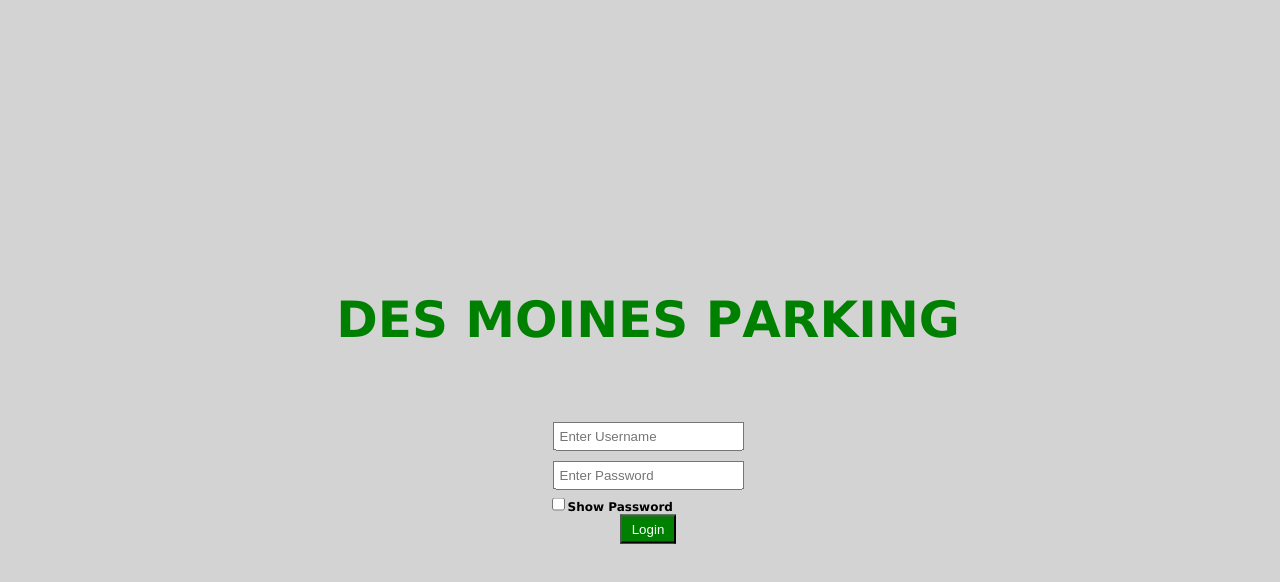
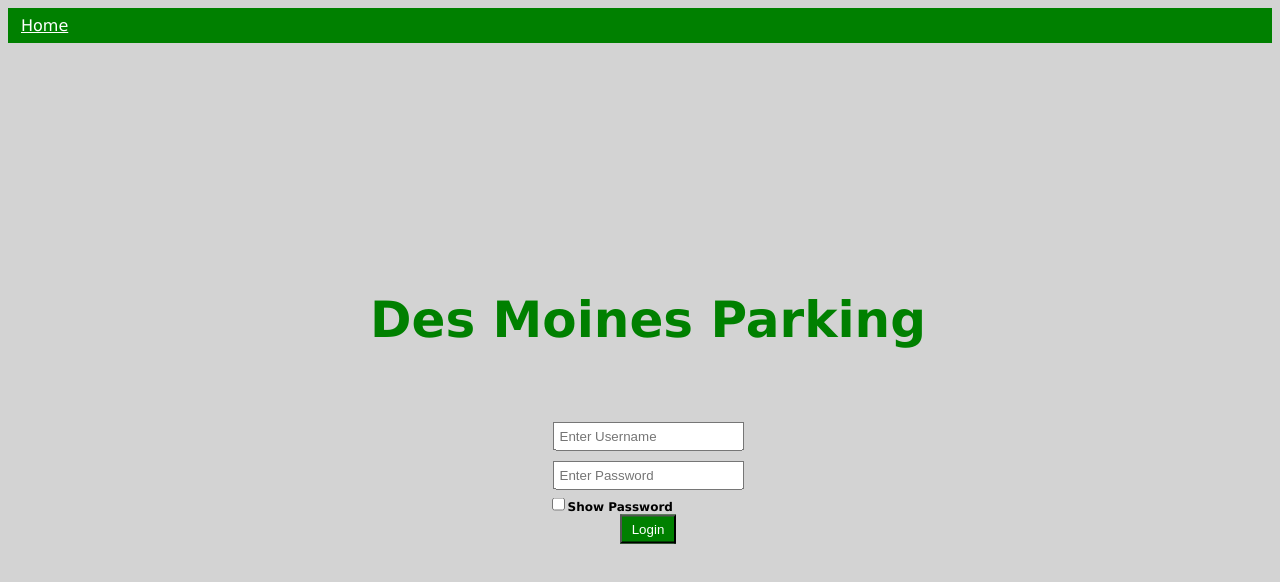
Before and after one commit to kalanimangin/CACS2.github.io, a plain HTML site: page index.html in a window 1280 px wide. Drawn offline with Linux system fonts and the light colour scheme.

Commit message:
add temporary button to navigate to home page

```diff
--- a/css/index.css
+++ b/css/index.css
@@ -16,8 +16,6 @@ body {
   font-weight: 900;
   color: green;
   font-size: 50px;
-  cursor: pointer;
-  transition: 0.5s ease-in;
 }
 
 .login {
@@ -27,6 +25,7 @@ body {
   width: 100%;
   display: flex;
   justify-content: center;
+  cursor: pointer;
 }
 
 .input {
@@ -45,3 +44,17 @@ button {
   font-weight: 900px;
   cursor:pointer;
 }
+
+a {
+  border-style: solid;
+  border-color: green;
+  color: white;
+  display: block;
+  margin: auto;
+  padding: 5px;
+  padding-left: 10px;
+  padding-right: 10px;
+  background-color: green;
+  font-weight: 900px;
+  cursor:pointer;
+}
--- a/index.html
+++ b/index.html
@@ -7,24 +7,7 @@
   </head>
     <body>
         <div class="text middle">
-          <span>D</span>
-          <span>E</span>
-          <span>S</span>
-          <span>&nbsp</span>
-          <span>M</span>
-          <span>O</span>
-          <span>I</span>
-          <span>N</span>
-          <span>E</span>
-          <span>S</span>
-          <span>&nbsp</span>
-          <span>P</span>
-          <span>A</span>
-          <span>R</span>
-          <span>K</span>
-          <span>I</span>
-          <span>N</span>
-          <span>G</span>
+          <span>Des Moines Parking</span>
         </div>
 
         <div class="login">
@@ -35,6 +18,8 @@
             <button type="submit">Login</button>
           </form>
         </div>
+
+        <a href="/pages/home.html">Home</a>
 
 		<script>
 		function showPass() {
```
